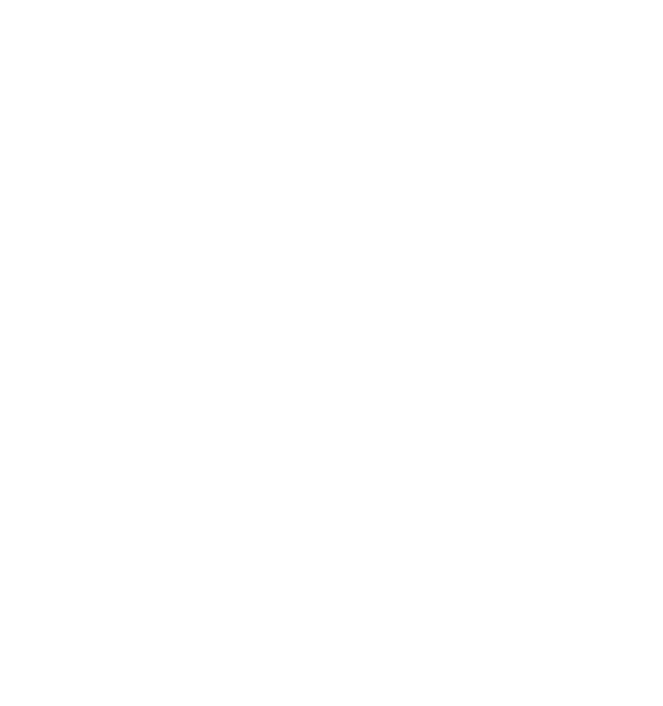
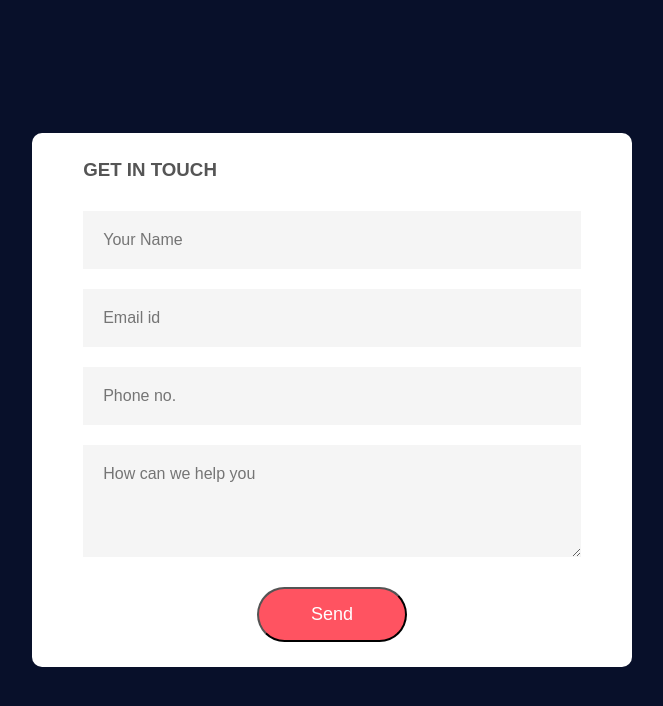
Before and after one commit to a-russkikh/Contact-Form-JS, a plain HTML site: page index.html in a window 1280 px wide. Shown: the whole page, without its empty margins (308-971 px from the left). Drawn offline with Linux system fonts and the light colour scheme.

Commit message:
feat: change index.html,style.css,script.js

```diff
--- a/index.html
+++ b/index.html
@@ -4,7 +4,25 @@
     <meta charset="UTF-8" />
     <meta http-equiv="X-UA-Compatible" content="IE=edge" />
     <meta name="viewport" content="width=device-width, initial-scale=1.0" />
-    <title>Document</title>
+    <title>Contact Form JS</title>
+    <link rel="stylesheet" href="style.css" />
   </head>
-  <body></body>
+  <body>
+    <div class="container">
+      <form onsubmit="sendEmail(); reset(); return false">
+        <h3>GET IN TOUCH</h3>
+        <input type="text" id="name" placeholder="Your Name" required />
+        <input type="email" id="email" placeholder="Email id" required />
+        <input type="text" id="phone" placeholder="Phone no." required />
+        <textarea
+          id="message"
+          rows="4"
+          placeholder="How can we help you"
+        ></textarea>
+        <button type="submit">Send</button>
+      </form>
+    </div>
+    <script src="https://smtpjs.com/v3/smtp.js"></script>
+    <script src="script.js"></script>
+  </body>
 </html>
--- /dev/null
+++ b/script.js
@@ -0,0 +1,19 @@
+function sendEmail() {
+  Email.send({
+    Host: "smtp.gmail.com",
+    Username: "pullbackisinevitable@gmail.com",
+    Password: "EG5zsYbAx2p7G4",
+    To: "alexrfrontdev@gmail.com",
+    From: document.getElementById("email").value,
+    Subject: "New Contact Form Enquiry",
+    Body:
+      "Name:" +
+      document.getElementById("name").value +
+      "<br> Email:" +
+      document.getElementById("email").value +
+      "<br> Phone no: " +
+      document.getElementById("phone").value +
+      "<br> Message: " +
+      document.getElementById("message").value,
+  }).then((message) => alert("Message sent Successfully"));
+}
--- a/style.css
+++ b/style.css
@@ -0,0 +1,49 @@
+* {
+  margin: 0;
+  padding: 0;
+  box-sizing: border-box;
+  font-family: "poppins", sans-serif;
+}
+.container {
+  width: 100%;
+  height: 100vh;
+  background: #08102a;
+  display: flex;
+  align-items: center;
+  justify-content: center;
+}
+form {
+  background: #fff;
+  display: flex;
+  flex-direction: column;
+  padding: 2vw 4vw;
+  width: 90%;
+  max-width: 600px;
+  border-radius: 10px;
+}
+form h3 {
+  color: #555;
+  font-weight: 800;
+  margin-bottom: 20px;
+}
+form input,
+form textarea {
+  border: 0;
+  margin: 10px 0;
+  padding: 20px;
+  outline: none;
+  background: #f5f5f5;
+  font-size: 16px;
+}
+form button {
+  padding: 15px;
+  background: #ff5361;
+  color: #fff;
+  font-size: 18px;
+  bottom: 0;
+  outline: none;
+  cursor: pointer;
+  width: 150px;
+  margin: 20px auto 0;
+  border-radius: 30px;
+}
```
